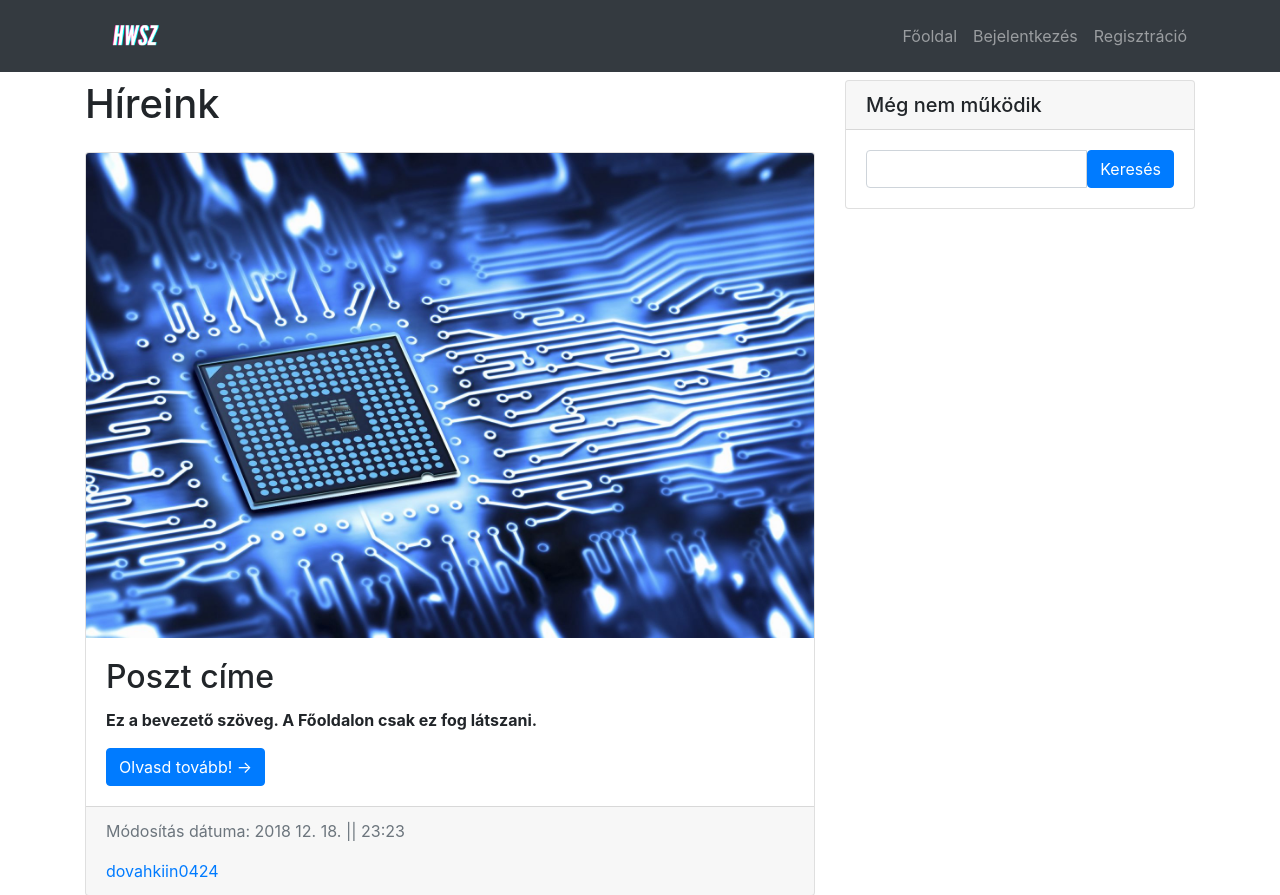
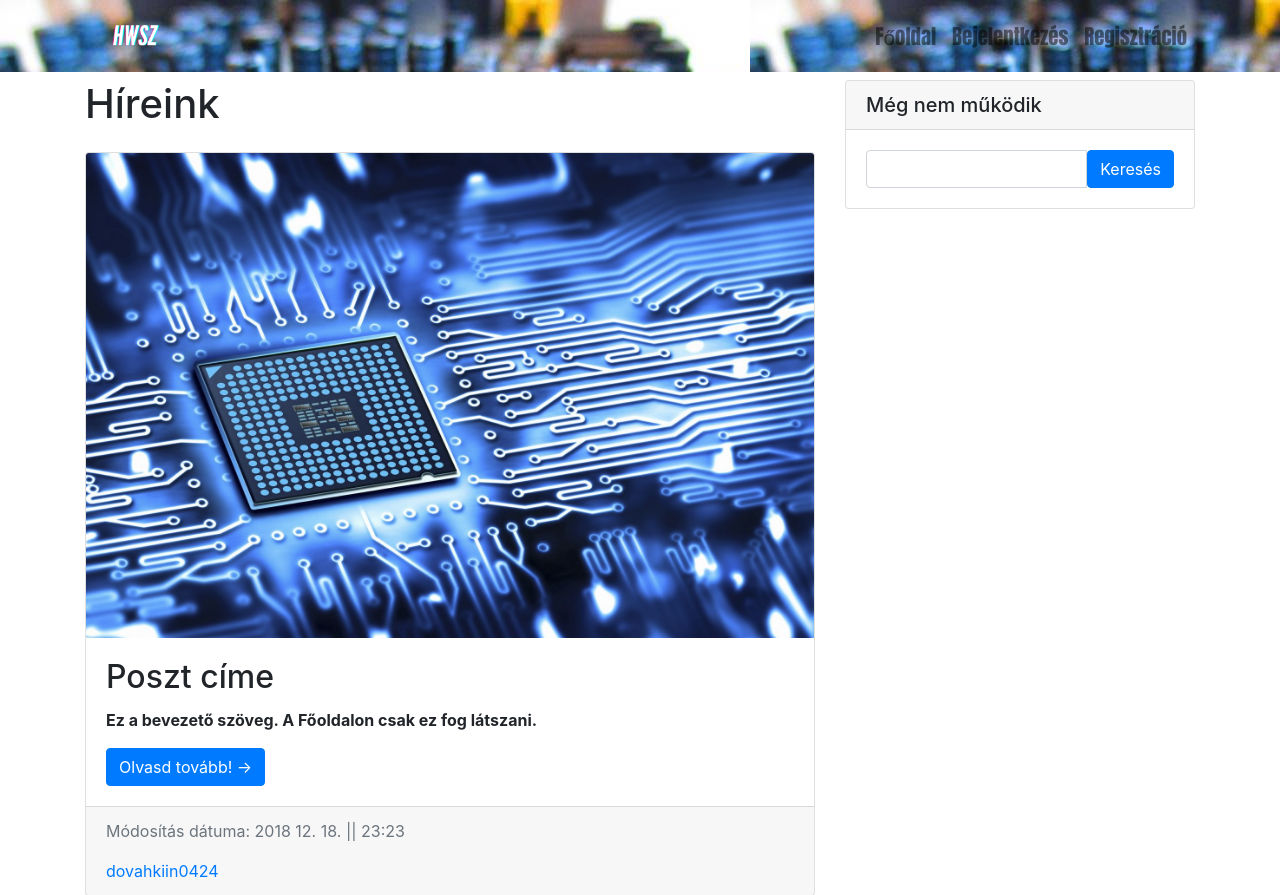
Before and after one commit to dovahkiin0424/hardverszovetseg, a Django app: page / in a window 1280 px wide. Shown: the top 895 px of the page. Run offline with Django 3.2, Linux system fonts and the light colour scheme; data comes from the database, SQL or seed files in the repository; some libraries are stand-ins or nearby versions.

Commit message:
Update base.html

```diff
--- a/blog/templates/blog/base.html
+++ b/blog/templates/blog/base.html
@@ -25,7 +25,7 @@
     </head>
     <body>
 
-        <nav class="navbar navbar-expand-lg navbar-dark bg-dark fixed-top">
+        <nav class="navbar navbar-expand-lg navbar-light bg-light fixed-top">
             <div class="container">
                 <a href="{% url 'blog-home' %}">
                     <img src="{% static "blog/logo.png" %}" style="width: 100px">
```
